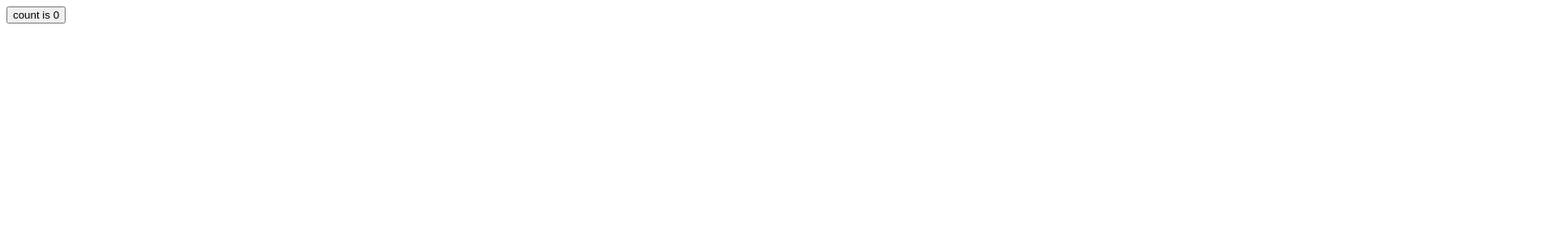
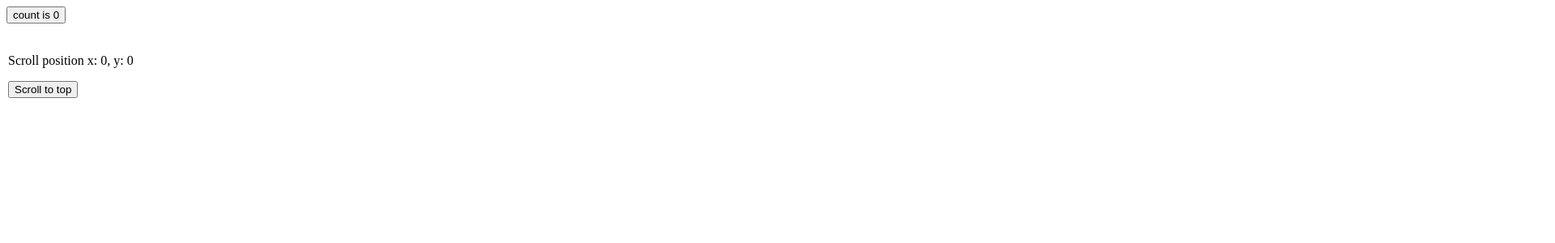
Before and after one commit to nashuarone/reacts, a React (Vite) app: page / in a window 1280 px wide. Shown: the top 300 px of the page at 81% size, 1920 px wide, since content can reach past the window. Built offline with nearby package versions, Linux system fonts and the light colour scheme.

Commit message:
feat: useWindowScroll hook

```diff
--- a/src/App.tsx
+++ b/src/App.tsx
@@ -1,7 +1,9 @@
-import { useState } from 'react'
+import { useState } from "react";
+import { useWindowScroll } from "./useWindowScroll";
 
 function App() {
-  const [count, setCount] = useState(0)
+  const [count, setCount] = useState(0);
+  const [scroll, scrollTo] = useWindowScroll();
 
   return (
     <>
@@ -10,8 +12,16 @@ function App() {
           count is {count}
         </button>
       </div>
+      <div style={{ width: "2000px", height: "2000px" }}>
+        <div style={{ position: "fixed", top: "50px", left: '10px' }}>
+          <p>
+            Scroll position x: {scroll.x}, y: {scroll.y}
+          </p>
+          <button onClick={() => scrollTo({ y: 0 })}>Scroll to top</button>
+        </div>
+      </div>
     </>
-  )
+  );
 }
 
-export default App
+export default App;
--- /dev/null
+++ b/src/useWindowScroll.ts
@@ -0,0 +1,14 @@
+import { useEffect, useState } from "react";
+
+export function useWindowScroll() {
+    const [scroll, setScroll] = useState(() => ({ x: window.scrollX, y: window.scrollY }));
+  const scrollTo = ({ x = 0, y = 0 }: { x: number; y: number }) => {
+    window.scrollTo(x, y);
+  };
+  useEffect(() => {
+    const onScroll = () => setScroll({ x: window.scrollX, y: window.scrollY });
+    window.addEventListener("scroll", onScroll);
+    return () => window.removeEventListener("scroll", onScroll);
+  })
+  return [scroll, scrollTo];
+}
```
